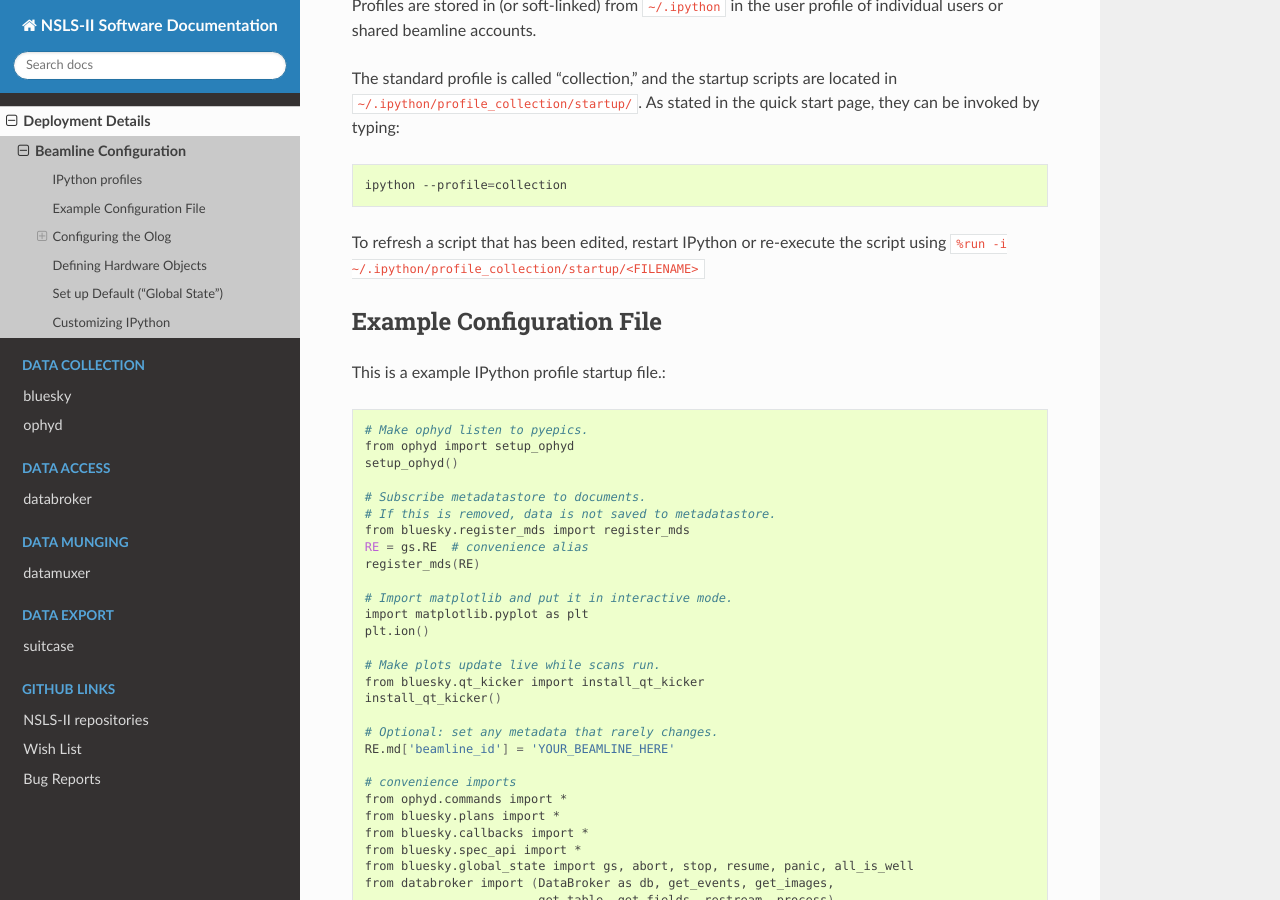
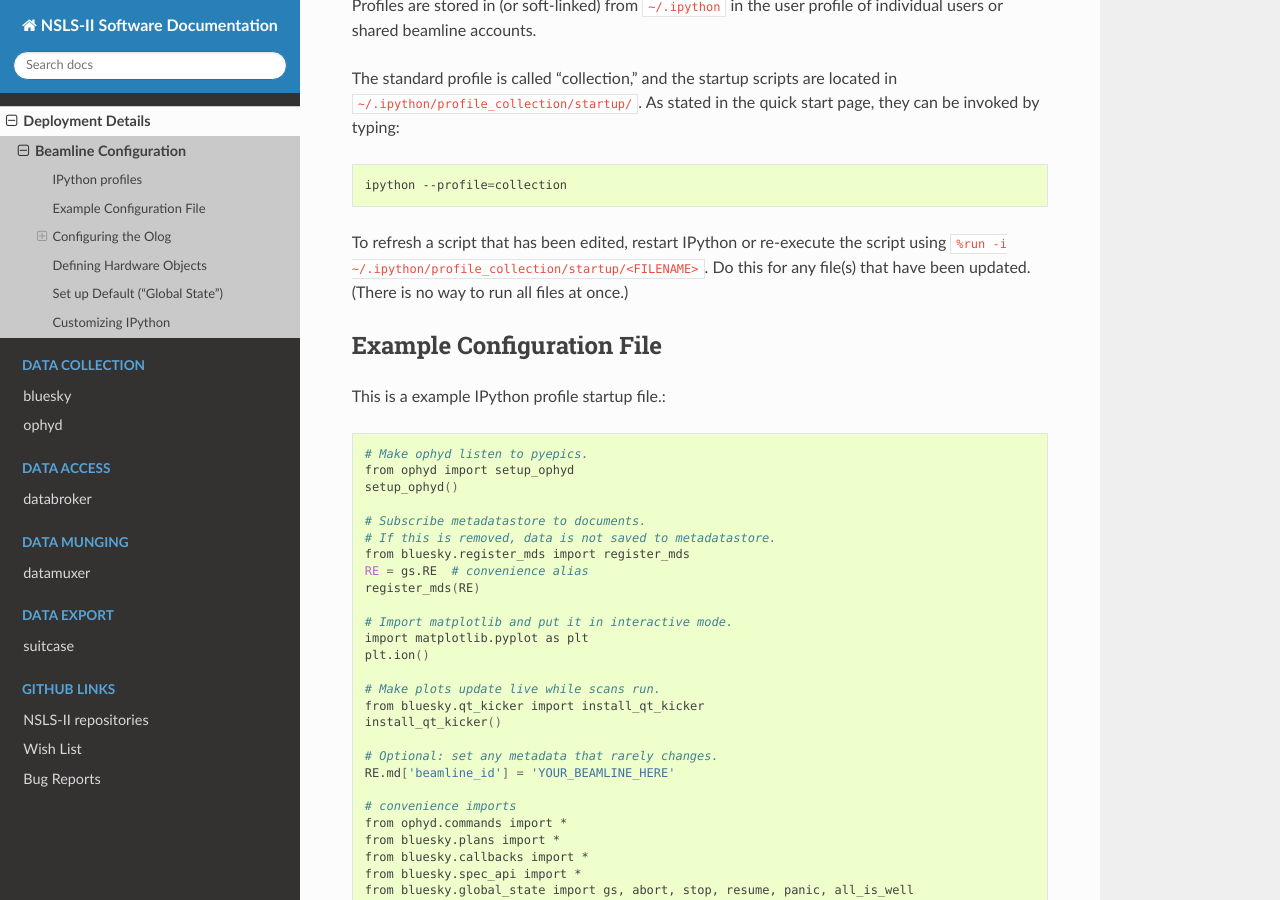
Before and after one commit to NSLS-II/docs, a Sphinx documentation site: the page built from source/beamline-configuration.rst, in a window 1280 px wide and 900 px high, scrolled down 318 px. Built offline with Sphinx 7.4.7 and the Read the Docs theme 2.0.0, drawn with Linux system fonts in a browser that asks for light colours; pages that are not in the unit, such as notebooks, are missing from menus.

Commit message:
minor edit

```diff
--- a/source/beamline-configuration.rst
+++ b/source/beamline-configuration.rst
@@ -24,7 +24,9 @@ quick start page, they can be invoked by typing:
     ipython --profile=collection
 
 To refresh a script that has been edited, restart IPython or re-execute the
-script using ``%run -i ~/.ipython/profile_collection/startup/<FILENAME>``
+script using ``%run -i ~/.ipython/profile_collection/startup/<FILENAME>``.
+Do this for any file(s) that have been updated. (There is no way to run
+all files at once.)
 
 Example Configuration File
 --------------------------
```
